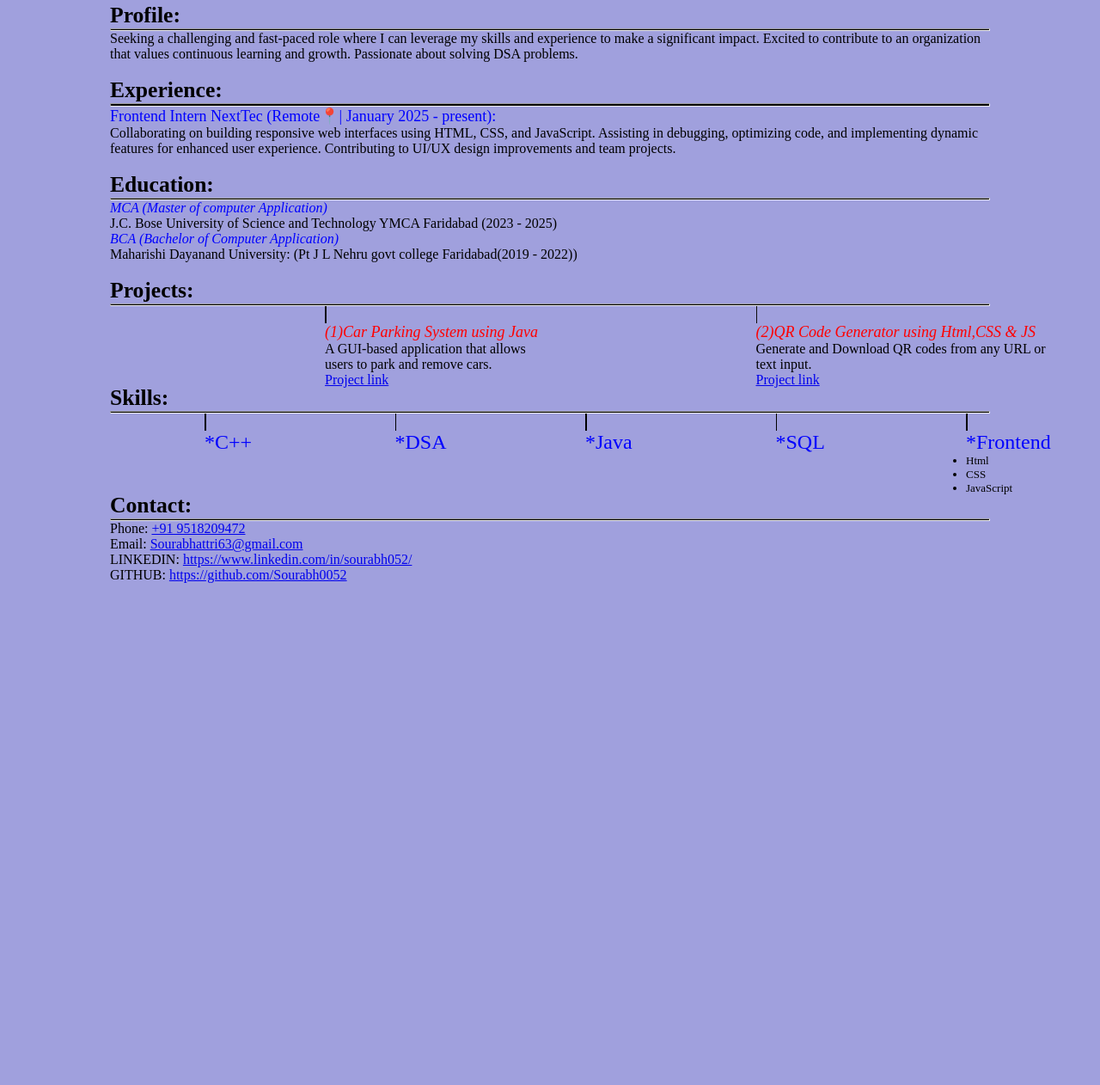
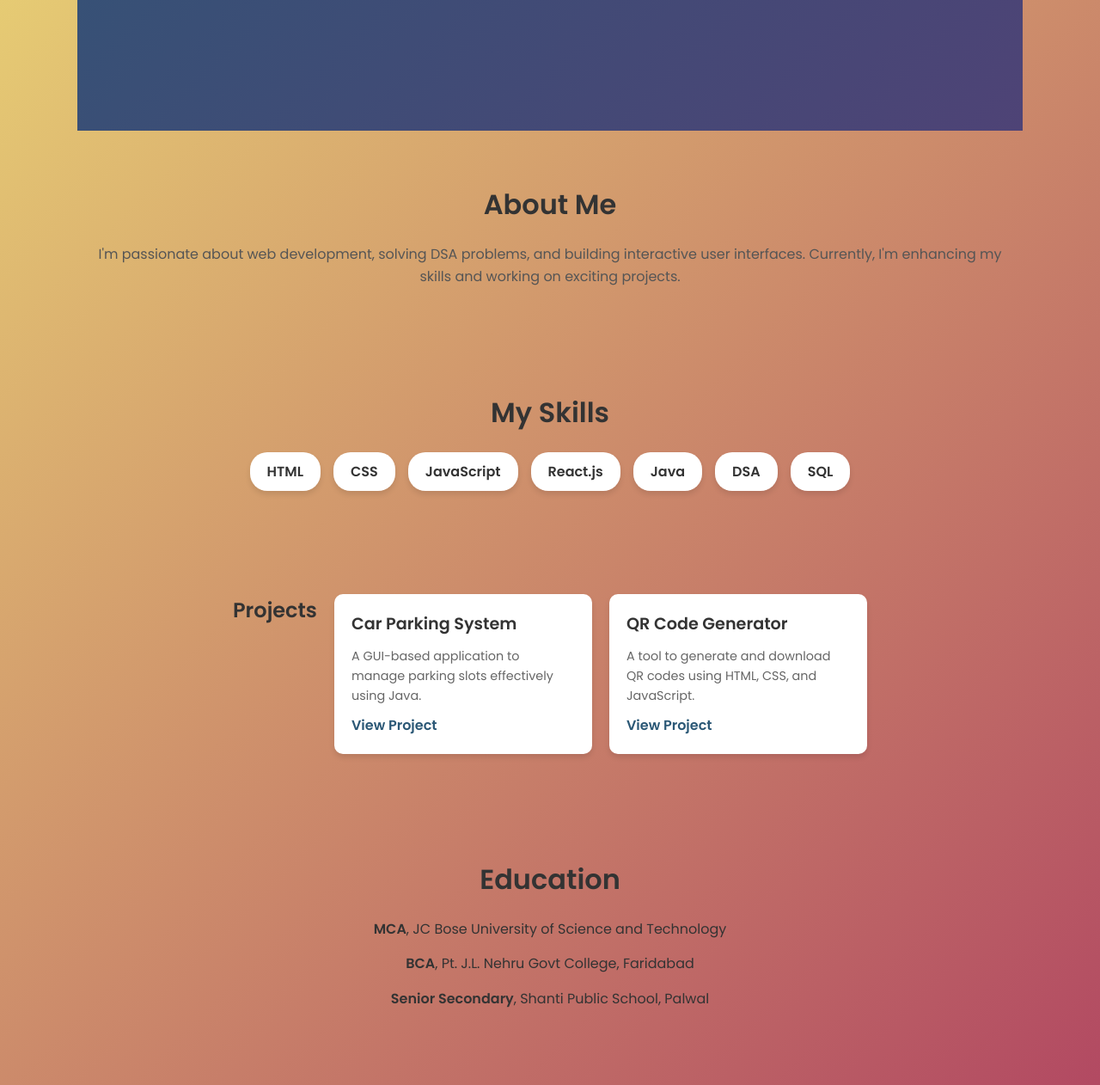
Before and after one commit to Sourabh0052/Portfolio, a plain HTML site: page index.html in a window 1280 px wide. Shown: the part 648-1910 px from the top of the page at 86% size. Before the commit the page ends 1396 px from the top, so only its background shows below. Drawn offline with Linux system fonts and the light colour scheme.

Commit message:
index.html

```diff
--- a/index.html
+++ b/index.html
@@ -6,422 +6,277 @@
     <meta name="viewport" content="width=device-width, initial-scale=1.0">
     <title>Sourabh's Portfolio</title>
 
+    <!-- Google Fonts -->
+    <link href="https://fonts.googleapis.com/css2?family=Poppins:wght@300;400;600&display=swap" rel="stylesheet">
+
+    <!-- Font Awesome Icons -->
+    <link rel="stylesheet" href="https://cdnjs.cloudflare.com/ajax/libs/font-awesome/6.0.0-beta3/css/all.min.css">
+
     <style>
         * {
             margin: 0;
             padding: 0;
+            box-sizing: border-box;
         }
 
         body {
-            background-color: rgb(160, 160, 221);
-        }
-
-        .cba {
-            color: blue;
+            font-family: 'Poppins', sans-serif;
+            background: linear-gradient(135deg, #f3ec78, #af4261);
+            color: #333;
+            line-height: 1.6;
+            scroll-behavior: smooth;
         }
 
         nav {
             display: flex;
-            justify-content: space-around;
+            justify-content: space-between;
             align-items: center;
-            height: 80px;
-            background-color: rgb(226, 43, 186);
+            background: rgba(0, 0, 0, 0.7);
+            color: white;
+            padding: 10px 20px;
+            position: fixed;
+            width: 100%;
+            z-index: 1000;
+        }
+
+        nav .logo {
+            font-size: 1.5rem;
+            font-weight: 600;
         }
 
         nav ul {
+            list-style: none;
             display: flex;
-            justify-content: center;
         }
 
         nav ul li {
-            /* list-style: none; */
-            margin: 0 23px;
+            margin: 0 15px;
         }
 
         nav ul li a {
             text-decoration: none;
             color: white;
+            transition: color 0.3s;
         }
 
         nav ul li a:hover {
-            color: rgb(54, 9, 167);
-            font-size: 1.04rem;
+            color: #f3ec78;
         }
 
-        .left {
-            font-size: 2rem;
+        header,
+        .home {
+            height: 100vh;
+            display: flex;
+            flex-direction: column;
+            justify-content: center;
+            align-items: center;
+            text-align: center;
+            color: white;
+            background: linear-gradient(135deg, #2b5876, #4e4376);
         }
 
-        .firstSection {
-            /* ye size krdiya  */
-            /* font-size: 1.5rem; */
-            display: flex;
-            justify-content: space-around;
-            margin: 23px 0;
+        header h1,
+        .home h1 {
+            font-size: 3rem;
+            margin-bottom: 20px;
         }
 
-        .firstSection div {
-            /* background-color: red; */
-            width: 25%;
+        header p,
+        .home p {
+            font-size: 1.2rem;
+            margin-bottom: 30px;
         }
 
-        /* .firstSection {
-            width: 30%;
-        } */
-
-        .leftSection {
-            /* background-color: rgb(255, 0, 0); */
-            font-size: 3rem;
-            margin: 20px;
+        header .btn,
+        .home .btn {
+            padding: 10px 20px;
+            background: #f3ec78;
+            color: #333;
+            border: none;
+            border-radius: 25px;
+            cursor: pointer;
+            transition: transform 0.3s;
         }
 
-        .leftSection div {
-            width: 400px;
+        header .btn:hover,
+        .home .btn:hover {
+            transform: scale(1.1);
         }
 
-        .rightSection {
-            width: 80%;
-            /* background-color: red; */
+        section {
+            padding: 60px 20px;
+            max-width: 1100px;
+            margin: 0 auto;
         }
 
-        .abc {
-            color: red;
+        .about,
+        .skills,
+        .education {
+            text-align: center;
         }
 
-        main hr {
-            border: 1;
-            background-color: black;
-            height: 1.2px;
-            margin: 60px 84px;
+        .about h2,
+        .skills h2,
+        .education h2 {
+            font-size: 2rem;
+            margin-bottom: 20px;
         }
 
-        .secondSection {
-            max-width: 80vw;
-            margin: auto;
-            height: 100vh;
+        .about p,
+        .education p {
+            font-size: 1rem;
+            color: #555;
         }
 
-        .secondSection h1 {
-            font-size: 1.6rem;
+        .skills-list {
+            display: flex;
+            flex-wrap: wrap;
+            justify-content: center;
+            gap: 15px;
+            margin-top: 20px;
         }
 
-        .text-gray {
-            color: red;
+        .skills-list .skill {
+            background: white;
+            padding: 10px 20px;
+            border-radius: 20px;
+            font-weight: bold;
+            color: #333;
+            box-shadow: 0 4px 6px rgba(0, 0, 0, 0.1);
         }
 
-        .secondSection .hh {
-            border: 1;
-            background-color: black;
-            height: 1.2px;
-            /* margin: 20px 25px; */
-            margin: 0;
-            padding: 0;
+        .education-list {
+            list-style: none;
+            margin-top: 20px;
         }
 
-        .secondSection .hhh {
-            border: 1;
-            background-color: black;
-            height: 1.2px;
-            /* margin: 20px 25px; */
-            margin: 0;
-            padding: 0;
+        .education-list li {
+            margin-bottom: 15px;
         }
 
-        .secondSection .hhhh {
-            border: 1;
-            background-color: black;
-            height: 1.2px;
-            /* margin: 20px 25px; */
-            margin: 0;
-            padding: 0;
+        .projects {
+            display: flex;
+            flex-wrap: wrap;
+            gap: 20px;
+            justify-content: center;
         }
 
-        .secondSection .hhhhh {
-            border: 1;
-            background-color: black;
-            height: 1.2px;
-            margin: 0;
-            padding: 0;
+        .projects .project-card {
+            background: white;
+            border-radius: 10px;
+            box-shadow: 0 4px 6px rgba(0, 0, 0, 0.1);
+            padding: 20px;
+            width: 300px;
+            transition: transform 0.3s;
         }
 
-        .secondSection .hhhhhh {
-            border: 1;
-            background-color: black;
-            height: 1.2px;
-            margin: 0;
-            padding: 0;
+        .projects .project-card:hover {
+            transform: scale(1.05);
         }
 
-        .secondSection .hhhhhhh {
-            border: 1;
-            background-color: black;
-            height: 1.2px;
-            margin: 0;
-            padding: 0;
+        .projects .project-card h3 {
+            font-size: 1.2rem;
+            margin-bottom: 10px;
         }
 
-
-        .sp {
-            color: blue;
-            font-size: large;
+        .projects .project-card p {
+            font-size: 0.9rem;
+            color: #666;
         }
 
-        .Educat .edu1 {
-            font-style: italic;
-            color: blue;
+        .projects .project-card a {
+            display: inline-block;
+            margin-top: 10px;
+            color: #2b5876;
+            text-decoration: none;
+            font-weight: bold;
         }
 
-        .Educat .edu2 {
-            font-style: italic;
-            color: blue;
+        footer {
+            text-align: center;
+            padding: 20px;
+            background: #333;
+            color: white;
+            margin-top: 40px;
         }
 
-        .secondSection .box {
-            width: 80vw;
-            height: 2px;
-            margin: 0;
-            padding: 0;
-            display: flex;
-
+        footer a {
+            color: #f3ec78;
+            text-decoration: none;
         }
 
-        .secondSection .box2 {
-            width: 80vw;
-            height: 2px;
-            margin: 0;
-            padding: 0;
-            display: flex;
-
-        }
-
-        .secondSection .vertical {
-            height: 20px;
-            width: 1.5px;
-            background-color: rgb(12, 12, 12);
-            margin: 0 250px;
-        }
-
-        .proj1 {
-            position: relative;
-            top: 20px;
-            width: 250px;
-        }
-
-        .p1 {
-            font-size: large;
-            font-style: italic;
-            color: red;
-        }
-
-        .proj2 {
-            position: relative;
-            top: 20px;
-            width: 350px;
-        }
-
-        .p2 {
-            font-size: large;
-            font-style: italic;
-            color: red;
-        }
-
-        .proj {
-            padding: 0;
-            margin: 0;
-        }
-
-        .secondSection .v2 {
-            height: 20px;
-            width: 1.5px;
-            background-color: black;
-            margin: 0 110px;
-        }
-
-        .v21 {
-            position: relative;
-            top: 20px;
-            color: blue;
-            font-size: x-large;
-        }
-
-        .v22 {
-            position: relative;
-            top: 20px;
-            color: blue;
-            font-size: x-large;
-        }
-
-        .v23 {
-            position: relative;
-            top: 20px;
-            color: blue;
-            font-size: x-large;
-        }
-
-        .v24 {
-            position: relative;
-            top: 20px;
-            color: blue;
-            font-size: x-large;
-        }
-
-        .v25 {
-            position: relative;
-            top: 20px;
-            color: blue;
-            font-size: x-large;
-        }
-
-        .l {
-            font-size: small;
-            color: black;
-        }
-
-        .text-gray {
-            font-size: xx-large;
+        footer a:hover {
+            text-decoration: underline;
         }
     </style>
 </head>
 
 <body>
-    <header>
-        <nav>
-            <div class="left">Sourabh's Portfolio</div>
-            <div class="right">
-                <ul>
-                    <li><a href="/">Home</a></li>
-                    <li><a href="/">About</a></li>
-                    <li><a href="/">Service</a></li>
-                    <li><a href="/">Projects</a></li>
-                    <li><a href="/">Contact me</a></li>
-                </ul>
-            </div>
+    <nav>
+        <div class="logo">Sourabh's Portfolio</div>
+        <ul>
+            <li><a href="#home">Home</a></li>
+            <li><a href="#about">About</a></li>
+            <li><a href="#skills">Skills</a></li>
+            <li><a href="#projects">Projects</a></li>
+            <li><a href="#education">Education</a></li>
+            <li><a href="#contact">Contact</a></li>
+        </ul>
+    </nav>
 
-        </nav>
-    </header>
-    <main>
-        <section class="firstSection">
-            <div class="leftSection">
-                Hii, My name is <span class="abc">"Sourabh".....</span>
-                <div>And I'm an MCA Student & doing internship at <span class="cba">NectTec solutions</span> </div>
-            </div>
-            <div class="rightSection"><img class="img1" src="imge.svg" alt=""></div>
+    <section id="home" class="home">
+        <h1>Welcome to My Portfolio</h1>
+        <p>Hi, I'm Sourabh - MCA Graduate & Doing Internship at NextTec Solutions as a Frontend Intern</p>
+        <button class="btn">Explore More</button>
+    </section>
 
-        </section>
+    <section id="about" class="about">
+        <h2>About Me</h2>
+        <p>I'm passionate about web development, solving DSA problems, and building interactive user interfaces.
+            Currently, I'm enhancing my skills and working on exciting projects.</p>
+    </section>
 
-        <hr class="h">
+    <section id="skills" class="skills">
+        <h2>My Skills</h2>
+        <div class="skills-list">
+            <div class="skill">HTML</div>
+            <div class="skill">CSS</div>
+            <div class="skill">JavaScript</div>
+            <div class="skill">React.js</div>
+            <div class="skill">Java</div>
+            <div class="skill">DSA</div>
+            <div class="skill">SQL</div>
+        </div>
+    </section>
+    <section id="projects" class="projects">
+        <h2>Projects</h2>
+        <div class="project-card">
+            <h3>Car Parking System</h3>
+            <p>A GUI-based application to manage parking slots effectively using Java.</p>
+            <a href="https://github.com/Sourabh0052/CarParkingSystem">View Project</a>
+        </div>
+        <div class="project-card">
+            <h3>QR Code Generator</h3>
+            <p>A tool to generate and download QR codes using HTML, CSS, and JavaScript.</p>
+            <a href="https://github.com/Sourabh0052/QR_Code_generator_using_html_css_js">View Project</a>
+        </div>
+    </section>
 
-        <section class="secondSection">
-            <span class="text-gray">About me</span> <br><br>
-            <div class="pro">
-                <h1>Profile:</h1>
-                <hr class="hhh">
-                <p>Seeking a challenging and fast-paced
-                    role where I can leverage my skills and
-                    experience to make a significant
-                    impact. Excited to contribute to an
-                    organization that values continuous
-                    learning and growth. Passionate
-                    about solving DSA problems.</p>
-            </div>
-            <br>
-            <div class="exp">
-                <h1>Experience:</h1>
-                <hr class="hh">
-                <p>
-                    <span class="sp">Frontend Intern NextTec (Remote📍| January 2025 - present):</span>
-                    <br>
-                    Collaborating on building responsive web interfaces using HTML, CSS,
-                    and JavaScript. Assisting in debugging, optimizing code, and
-                    implementing dynamic features for enhanced user experience.
-                    Contributing to UI/UX design improvements and team projects.
-                </p>
-            </div>
-            <br>
-            <div class="Educat">
-                <h1>Education:</h1>
-                <hr class="hhhh">
-                <span class="edu1">MCA (Master of computer Application)</span>
-                <p>J.C. Bose University of Science and Technology YMCA Faridabad
-                    (2023 - 2025)</p>
-                <span class="edu2">BCA (Bachelor of Computer Application)</span>
-                <p>Maharishi Dayanand University: (Pt J L Nehru govt college Faridabad(2019 - 2022))</p>
-            </div>
-            <br>
-            <div>
-                <div class="proj">
-                    <h1>Projects:</h1>
-                    <hr class="hhhhh">
-                    <div class="box">
-                        <div class="vertical">
-                            <div class="proj1">
-                                <p class="p1">(1)Car Parking System using Java</p>
-                                <p>A GUI-based application that allows users to park and remove cars.</p>
-                                <a href="https://github.com/Sourabh0052/CarParkingSystem">Project link</a>
-                            </div>
-                        </div>
-                        <div class="vertical">
-                            <div class="proj2">
-                                <p class="p2">(2)QR Code Generator using Html,CSS & JS </p>
-                                <p>Generate and Download QR codes from any URL or text input.</p>
-                                <a href="https://github.com/Sourabh0052/QR_Code_generator_using_html_css_js">Project
-                                    link</a>
-                            </div>
-                        </div>
-                    </div>
-                </div>
+    <section id="education" class="education">
+        <h2>Education</h2>
+        <ul class="education-list">
+            <li><strong>MCA</strong>, JC Bose University of Science and Technology</li>
+            <li><strong>BCA</strong>, Pt. J.L. Nehru Govt College, Faridabad</li>
+            <li><strong>Senior Secondary</strong>, Shanti Public School, Palwal</li>
+        </ul>
+    </section>
 
-            </div>
-            <br> <br> <br> <br> <br>
-            <div class="skill">
-                <h1>Skills:</h1>
-                <hr class="hhhhhh">
-                <div class="box2">
-                    <div class="v2">
-                        <div class="v21"><span>*C++</span></div>
-                    </div>
-                    <div class="v2">
-                        <div class="v22"><span>*DSA</span></div>
-                    </div>
-                    <div class="v2">
-                        <div class="v23"><span>*Java</span></div>
-                    </div>
-                    <div class="v2">
-                        <div class="v24"><span>*SQL</span></div>
-                    </div>
-                    <div class="v2">
-                        <div class="v25">
-                            <p id="front">*Frontend</p>
-                            <ul class="l">
-                                <li> Html</li>
-                                <li> CSS</li>
-                                <li> JavaScript</li>
-                            </ul>
-                        </div>
-                    </div>
-                </div>
-            </div>
-            <br> <br> <br> <br> <br>
-            <h1>Contact:</h1>
-            <hr class="hhhhhhh">
-            <!-- <p class="phne">Phone: </p> -->
-            <span>Phone: </span>
-            <!-- <span class="phn">+91-9518209472</span> <br> -->
-            <a href="+91 9518209472">+91 9518209472</a> <br>
-            <span>Email: </span>
-            <!-- <span class="mail">Sourabhattri63@gmail.com</span> -->
-            <a href="Sourabhattri63@gmail.com">Sourabhattri63@gmail.com</a> <br>
-            <span>LINKEDIN:</span>
-            <a href="https://www.linkedin.com/in/sourabh052/">https://www.linkedin.com/in/sourabh052/</a> <br>
-            <span>GITHUB:</span>
-            <a href="https://github.com/Sourabh0052">https://github.com/Sourabh0052</a>
-
-
-
-
-        </section>
-
-    </main>
+    <footer id="contact">
+        <p>Contact me: <a href="mailto:Sourabhattri63@gmail.com">Sourabhattri63@gmail.com</a></p>
+        <p>Phone: <a href="tel:+919518209472">+91-9518209472</a></p>
+        <p>Connect with me: <a href="https://www.linkedin.com/in/sourabh052/">LinkedIn</a> | <a
+                href="https://github.com/Sourabh0052">GitHub</a></p>
+    </footer>
 </body>
 
 </html>
```
